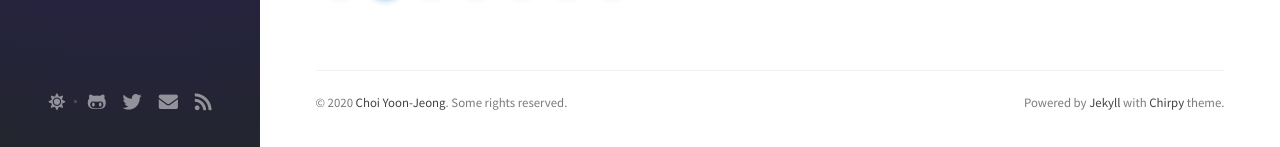
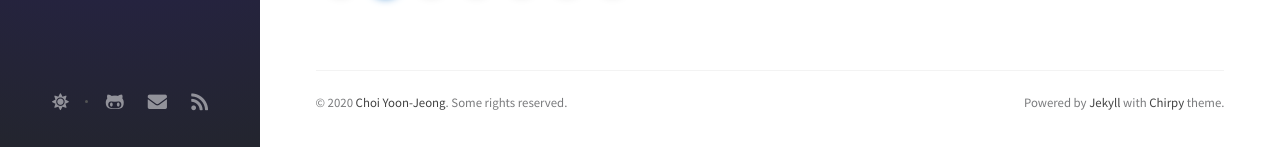
Before and after one commit to Yo0oN/Yo0oN.github.io, a Jekyll site: the page built from index.html, in a window 1280 px wide and 1155 px high. Shown: the part 1005-1152 px from the top of the window. Built offline with Jekyll 4.4.1, drawn with Linux system fonts in a browser that asks for light colours; nearby versions of some CDN libraries; the list of posts is cut into pages by our own code; comment, search, counter and statistics services are not loaded.

Commit message:
Update contact.yml

```diff
--- a/_data/contact.yml
+++ b/_data/contact.yml
@@ -8,8 +8,8 @@
   type: github
   icon: 'fab fa-github-alt'
 -
-  type: twitter
-  icon: 'fab fa-twitter'
+  type: notion
+  icon: 'fab fa-hand-spock-o'
 -
   type: email
   icon: 'fas fa-envelope'
```
